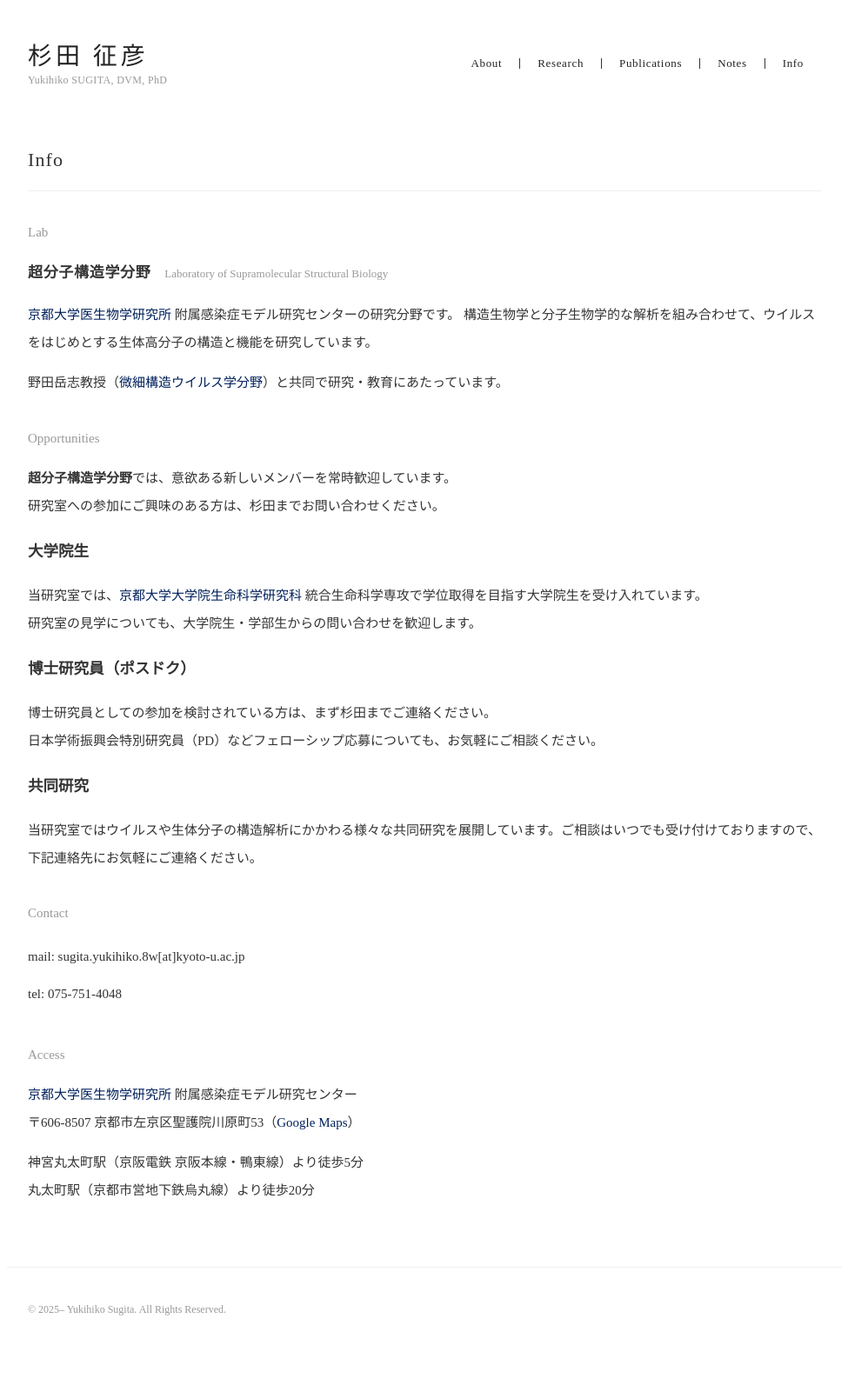
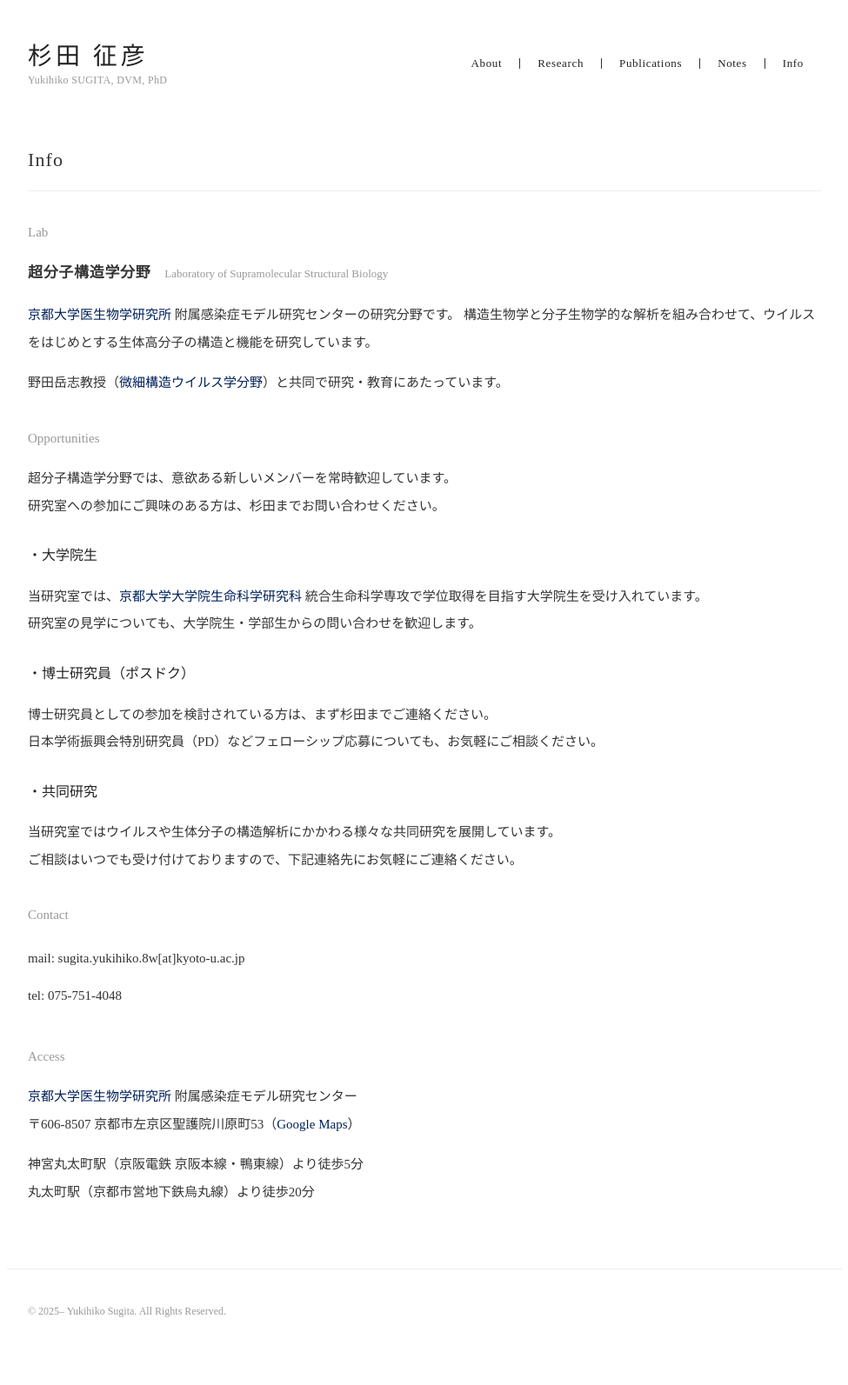
Before and after one commit to yukisugi/yukisugi.github.io, a Jekyll site: the page built from info/index.html, in a window 1280 px wide. Shown: the whole page at 87% size, without its empty margins (152-1127 px from the left). Built offline with Jekyll 4.4.1, drawn with Linux system fonts in a browser that asks for light colours.

Commit message:
Fix Opportunities subheadings and mobile lab-name wrap on Info page
Subsection headings (大学院生 etc.) had no explicit h3 style and relied
on the browser's faux-bold Mincho rendering, which looked faint. Give
them a clear black weight with a nakaguro lead mark, and stack the
lab's Japanese/English names on narrow screens instead of wrapping
mid-phrase.

```diff
--- a/assets/css/style.css
+++ b/assets/css/style.css
@@ -150,6 +150,17 @@ img {
   font-weight: normal;
   color: #999999;
   margin-bottom: 12px;
+}
+
+.section-group h3 {
+  font-size: 16px;
+  font-weight: normal;
+  color: #222222;
+  margin: 24px 0 10px;
+}
+
+.section-group h3::before {
+  content: "・";
 }
 
 .section-group li {
@@ -423,4 +434,9 @@ img {
     grid-template-columns: repeat(2, 1fr);
     gap: 16px;
   }
+  .lab-title-en {
+    display: block;
+    margin-left: 0;
+    margin-top: 4px;
+  }
 }
--- a/info/index.html
+++ b/info/index.html
@@ -20,7 +20,7 @@ title: Info
 <div class="section-group">
   <h2>Opportunities</h2>
   <p>
-    <strong>超分子構造学分野</strong>では、意欲ある新しいメンバーを常時歓迎しています。<br>
+    超分子構造学分野では、意欲ある新しいメンバーを常時歓迎しています。<br>
     研究室への参加にご興味のある方は、杉田までお問い合わせください。
   </p>
 
@@ -38,7 +38,8 @@ title: Info
 
   <h3>共同研究</h3>
   <p>
-    当研究室ではウイルスや生体分子の構造解析にかかわる様々な共同研究を展開しています。ご相談はいつでも受け付けておりますので、下記連絡先にお気軽にご連絡ください。
+    当研究室ではウイルスや生体分子の構造解析にかかわる様々な共同研究を展開しています。<br>
+    ご相談はいつでも受け付けておりますので、下記連絡先にお気軽にご連絡ください。
   </p>
 </div>
 
```
